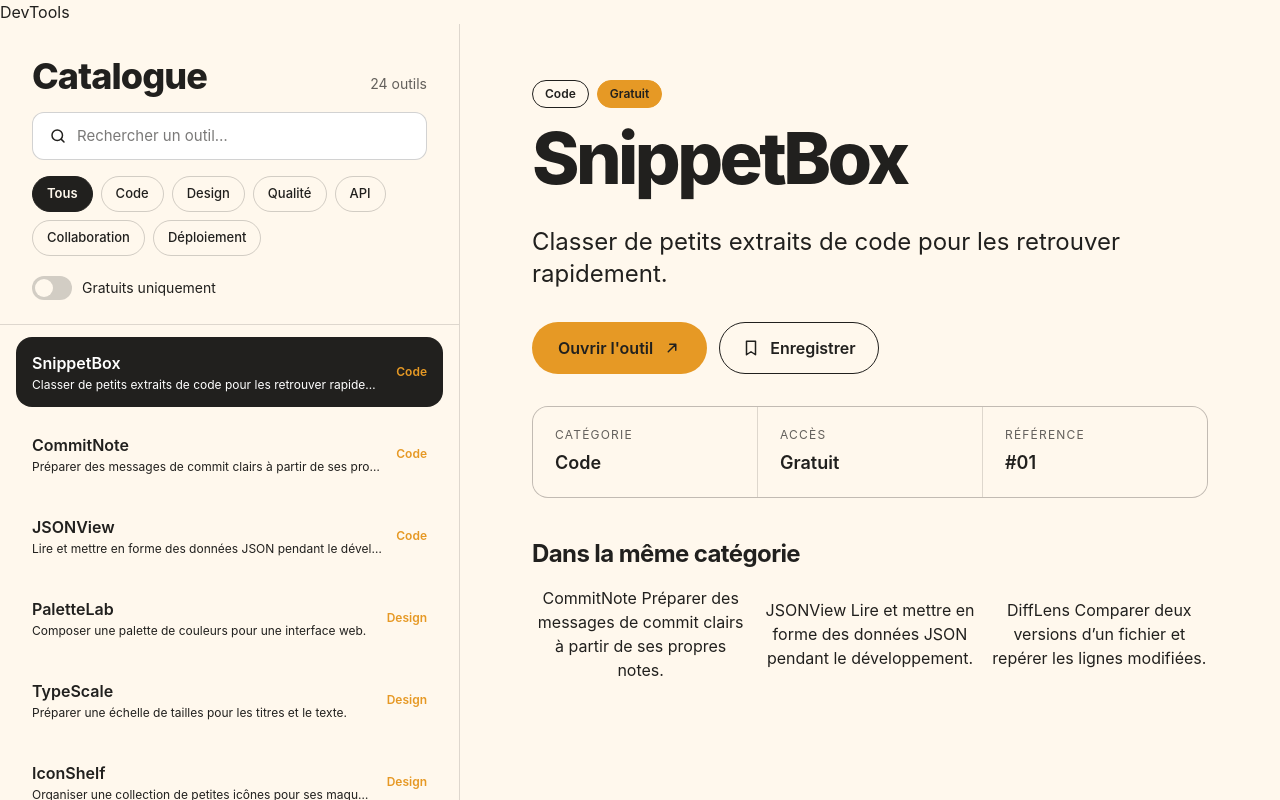
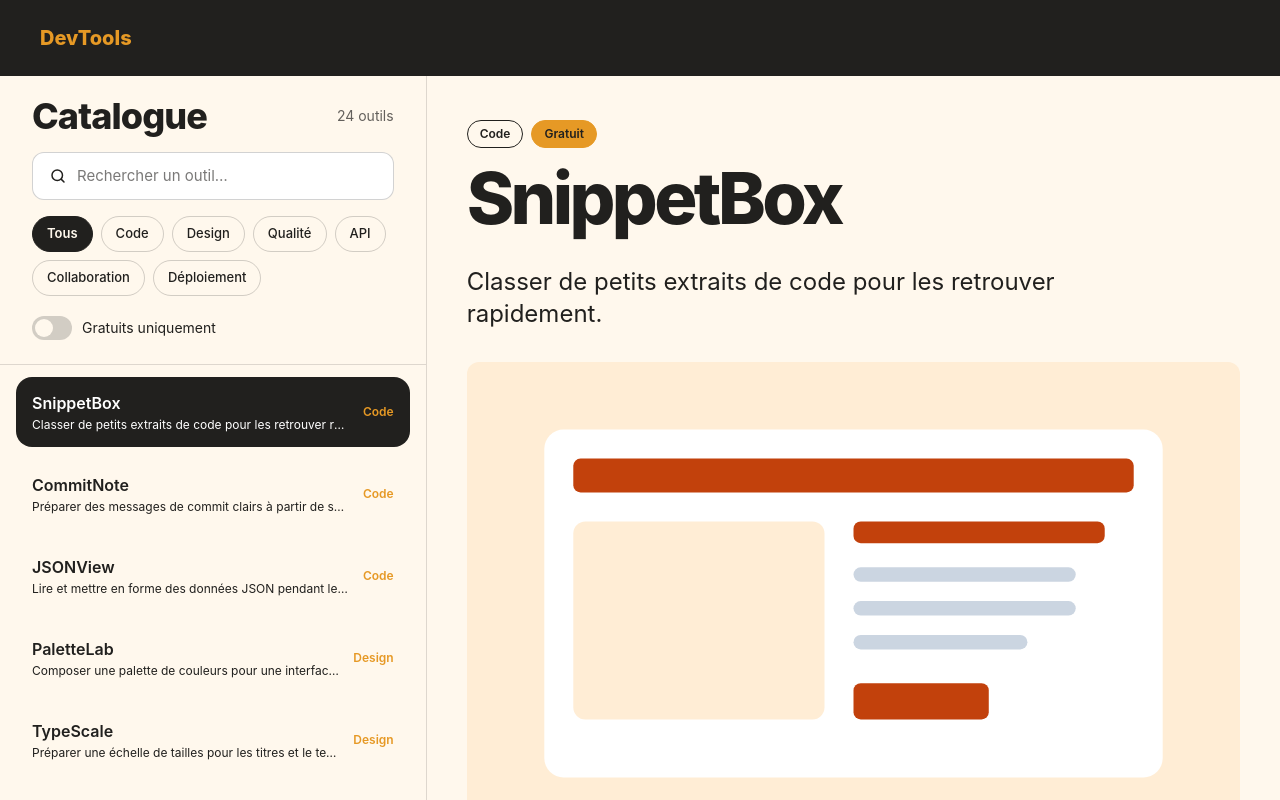
Before and after one commit to CJG2/esgi-devtools-carlos-elio, a website: page index.html in a window 1280 px wide. Drawn offline with nearby package versions, Linux system fonts and the light colour scheme; files that its build step writes are made by us from their sources.

Commit message:
feat: upgraded the detail design

```diff
--- a/index.html
+++ b/index.html
@@ -8,14 +8,14 @@
     <link rel="stylesheet" href="./dist/badge.css" />
 </head>
 <body class="page h-screen flex flex-col bg-clair text-fonce font-sans">
-    <header class="header">
-        <h1 class="header__title">DevTools</h1>
+    <header class="header w-full bg-fonce px-10 py-6 fixed">
+        <h1 class="header__title text-accent font-display font-extrabold text-xl">DevTools</h1>
     </header>
 
-    <div class="layout flex flex-1 min-h-0">
-        <aside class="sidebar w-115 shrink-0 flex flex-col border-r border-fonce/15">
+    <div class="layout flex flex-1 min-h-0 mt-16">
+        <aside class="sidebar w-1/3 min-w-92 shrink-0 flex flex-col border-r border-fonce/15">
             <div class="sidebar__top flex flex-col gap-4 px-8 pt-8 pb-5 border-b border-fonce/15">
-                <div class="sidebar__heading flex items-baseline justify-between">
+                <div class="sidebar__heading flex items-center justify-between">
                     <h2 class="sidebar__title font-display font-extrabold text-4xl tracking-tight">Catalogue</h2>
                     <span class="sidebar__count text-sm text-fonce/70"></span>
                 </div>
@@ -46,20 +46,22 @@
             </div>
         </aside>
 
-        <main class="detail flex-1 min-w-0 overflow-y-auto px-18 py-14">
+        <main class="detail w-2/3 min-w-0 overflow-y-auto px-10 py-14">
             <div class="max-w-195 flex flex-col gap-8">
 
                 <div class="detail__header">
                     <div class="detail__heading flex flex-col gap-3.5">
                         <div class="detail__badges flex gap-2">
-                            <span class="badge badge--category h-7 px-3 flex items-center rounded-full border border-fonce text-xs font-semibold">Code</span>
-                            <span class="badge badge--price is-free h-7 px-3 flex items-center">Gratuit</span>
+                            <span class="badge badge--category h-7 px-3 flex items-center rounded-full border border-fonce text-xs font-semibold"></span>
+                            <span class="badge badge--price is-free h-7 px-3 flex items-center"></span>
                         </div>
-                        <h3 class="detail__title font-display font-extrabold text-7xl tracking-tighter">SnippetBox</h3>
+                        <h3 class="detail__title font-display font-extrabold text-7xl tracking-tighter"></h3>
                     </div>
                 </div>
 
-                <p class="detail__description max-w-170 text-2xl">Classer de petits extraits de code pour les retrouver rapidement.</p>
+                <p class="detail__description max-w-170 text-2xl"></p>
+
+                <img src="/assets/projet-03.svg" alt="image de présentation de l'outil" class="w-full h-auto rounded-xl" />
 
                 <div class="detail__actions flex gap-3">
                     <a class="btn btn--primary detail__open h-13 px-6.5 flex items-center gap-2.5 rounded-full bg-accent font-semibold transition hover:brightness-95" href="#">
@@ -75,25 +77,21 @@
                 <dl class="detail__infos grid grid-cols-3 gap-px rounded-2xl overflow-hidden border border-fonce/15 bg-fonce/15">
                     <div class="detail__info flex flex-col gap-1.5 px-5.5 py-5 bg-clair">
                         <dt class="detail__info-label text-xs uppercase tracking-widest text-fonce/70">Catégorie</dt>
-                        <dd class="detail__info-value detail__info-value--category text-lg font-semibold">Code</dd>
+                        <dd class="detail__info-value detail__info-value--category text-lg font-semibold"></dd>
                     </div>
                     <div class="detail__info flex flex-col gap-1.5 px-5.5 py-5 bg-clair">
                         <dt class="detail__info-label text-xs uppercase tracking-widest text-fonce/70">Accès</dt>
-                        <dd class="detail__info-value detail__info-value--price text-lg font-semibold">Gratuit</dd>
+                        <dd class="detail__info-value detail__info-value--price text-lg font-semibold"></dd>
                     </div>
                     <div class="detail__info flex flex-col gap-1.5 px-5.5 py-5 bg-clair">
                         <dt class="detail__info-label text-xs uppercase tracking-widest text-fonce/70">Référence</dt>
-                        <dd class="detail__info-value detail__info-value--ref text-lg font-semibold">#01</dd>
+                        <dd class="detail__info-value detail__info-value--ref text-lg font-semibold"></dd>
                     </div>
                 </dl>
 
                 <section class="related flex flex-col gap-4 pt-2">
                     <h3 class="related__title font-display font-bold text-2xl tracking-tight">Dans la même catégorie</h3>
-                    <div class="related__grid grid grid-cols-3 gap-3">
-                        <button class="related__card flex flex-col gap-2 p-4.5 rounded-2xl border border-fonce/20 bg-white text-left cursor-pointer transition hover:border-fonce hover:-translate-y-0.5" type="button">
-                            <span class="font-semibold">JSONView</span>
-                            <span class="text-xs text-fonce/70">Lire et mettre en forme des données JSON pendant le développement.</span>
-                        </button>
+                    <div class="related__grid grid grid-cols-1 min-[800px]:grid-cols-2 min-[1000px]:grid-cols-3 gap-3">
                     </div>
                 </section>
 
--- a/src/main.js
+++ b/src/main.js
@@ -155,9 +155,10 @@ function afficherSimilaires() {
 
         if (outil.categorie === outilSelectionne.categorie && outil.id !== outilSelectionne.id && nombre < 3) {
             zoneSimilaires.innerHTML += `
-                <button class="related-card" type="button" data-id="${outil.id}">
+                <button class="cursor-pointer related-card p-4 bg-white rounded-xl border border-fonce transition hover:-translate-y-2" type="button" data-id="${outil.id}">
                     <span class="related-card__name">${outil.nom}</span>
                     <span class="related-card__description">${outil.description}</span>
+                    <div class="mt-4 w-full"><span class="px-4 py-2 rounded-2xl bg-accent">Voir l'outil</span></div>
                 </button>`;
             nombre++;
         }
```
Also changed, not shown: assets/projet-03.svg (added).
